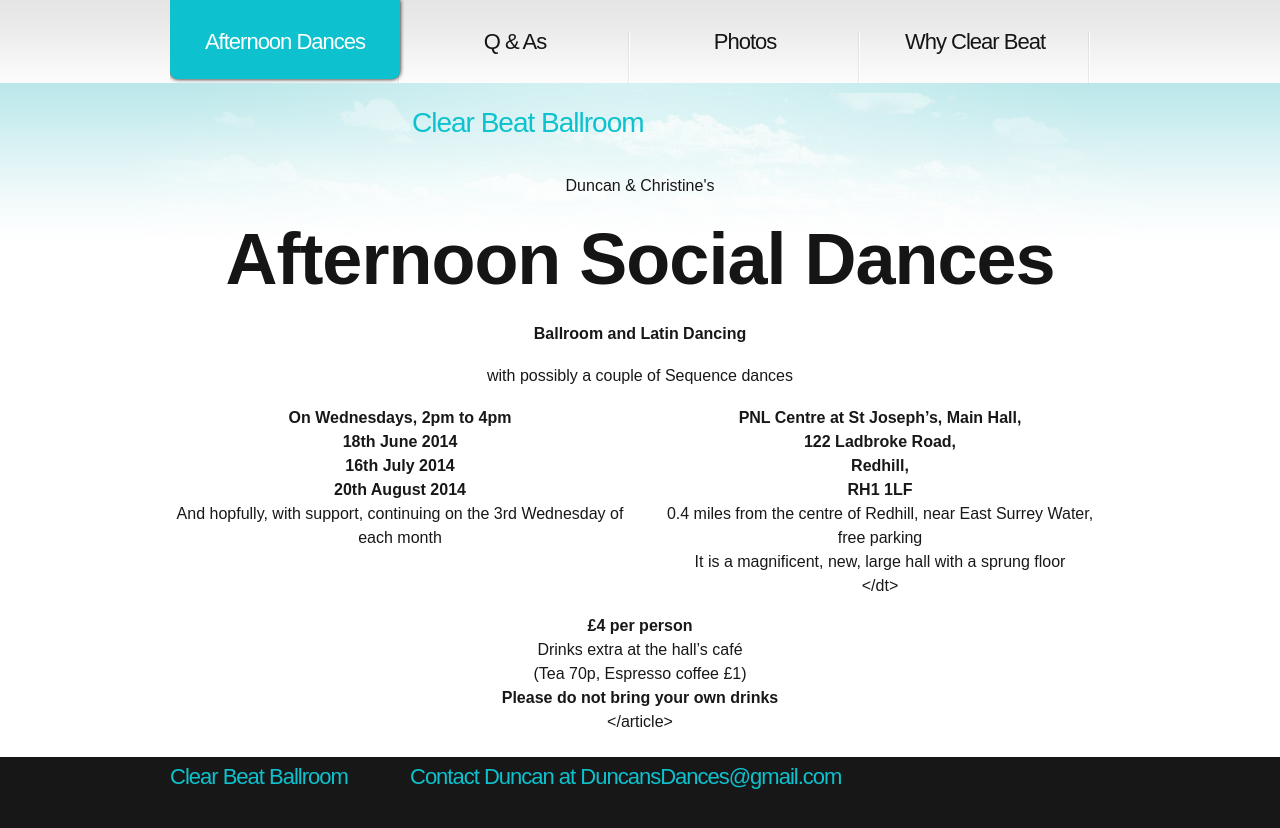
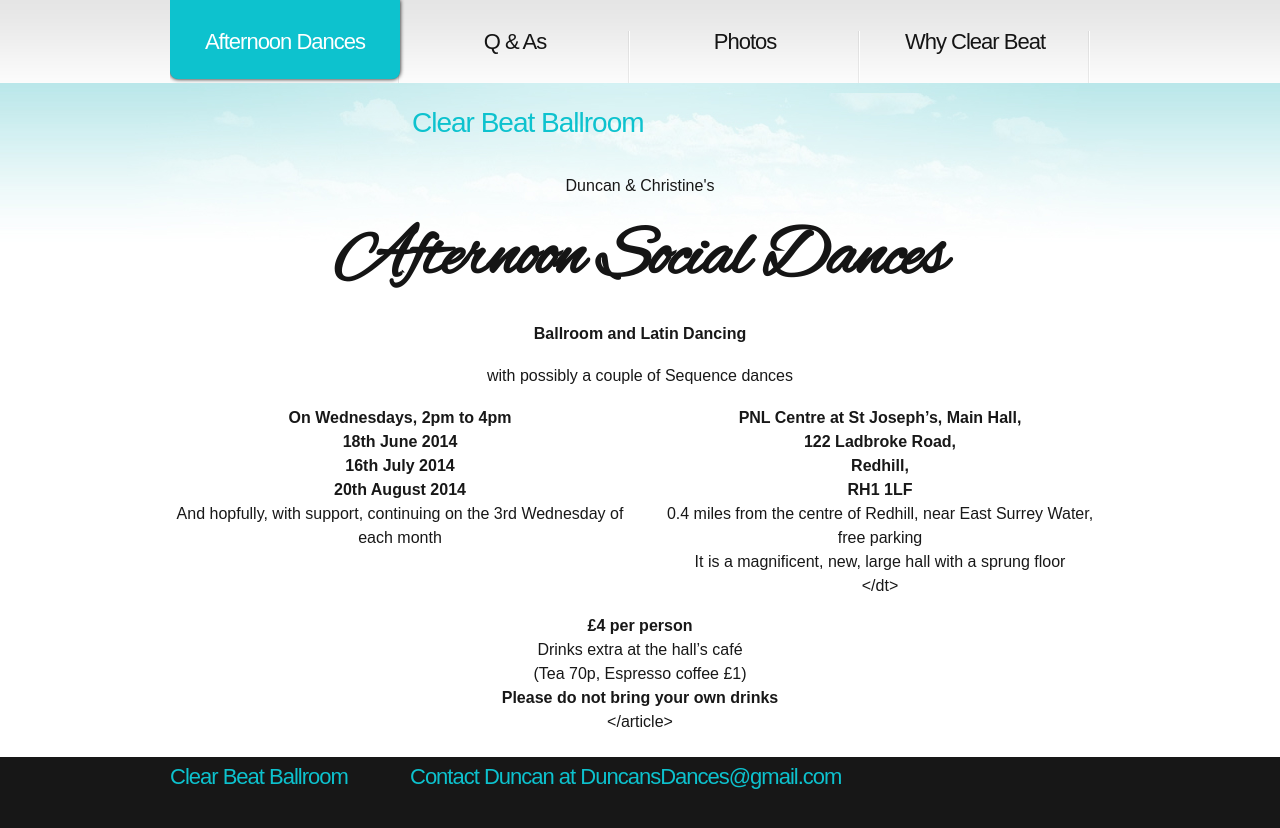
Before and after one commit to ramsayd/duncansdances, a Jekyll site: the page built from 00_index.md, in a window 1280 px wide. Shown: the top 828 px of the page. Built offline with Jekyll 4.4.1, drawn with Linux system fonts in a browser that asks for light colours.

Commit message:
Update style.css

```diff
--- a/css/style.css
+++ b/css/style.css
@@ -200,7 +200,7 @@ h1
 
 h2
 {
-  font-family:'tangerine', arial;
+  font-family:'Alex Brush', arial;
   font-size:72px;
   line-height:1.219em;
   color:#151515;
```
